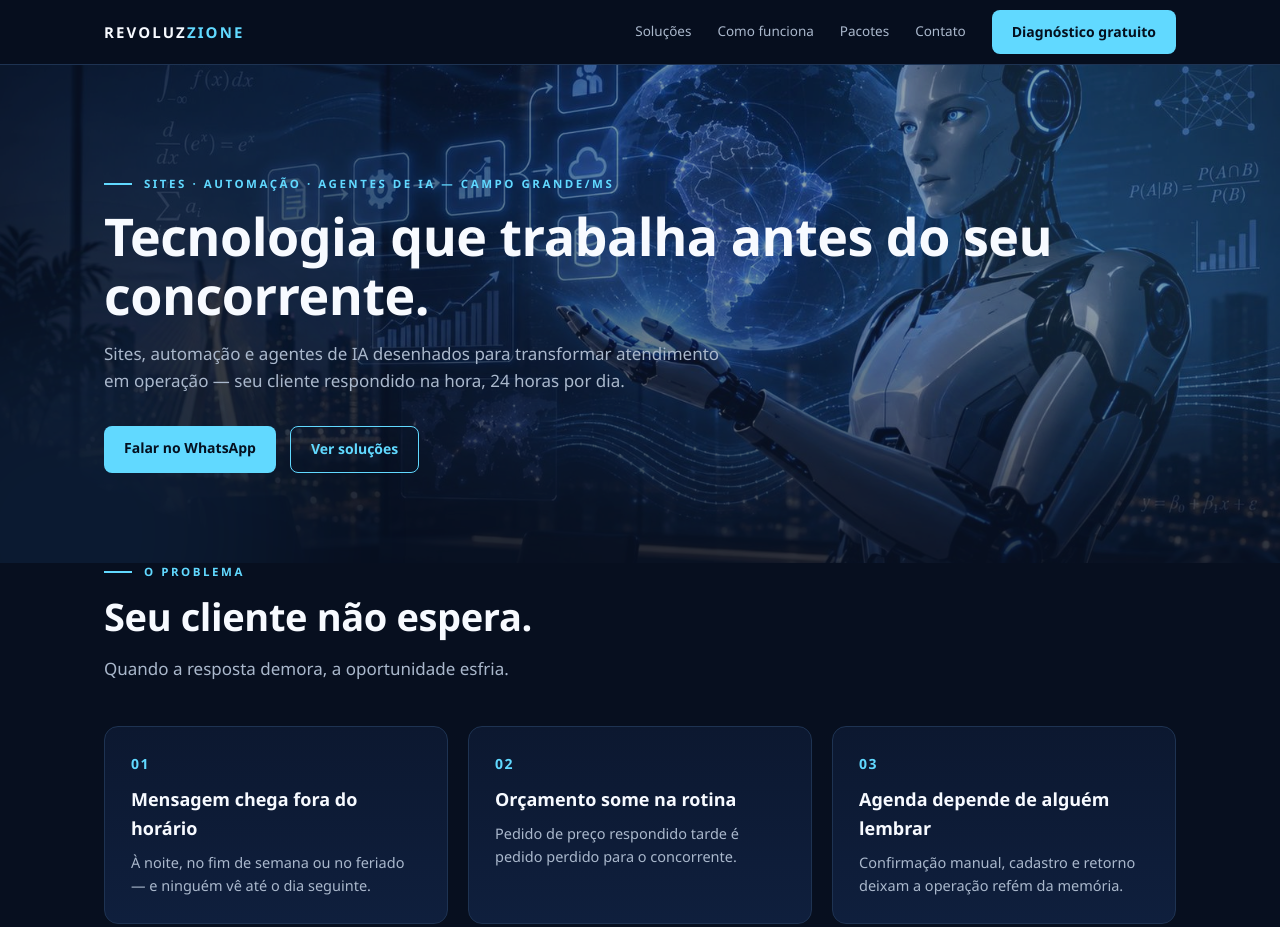
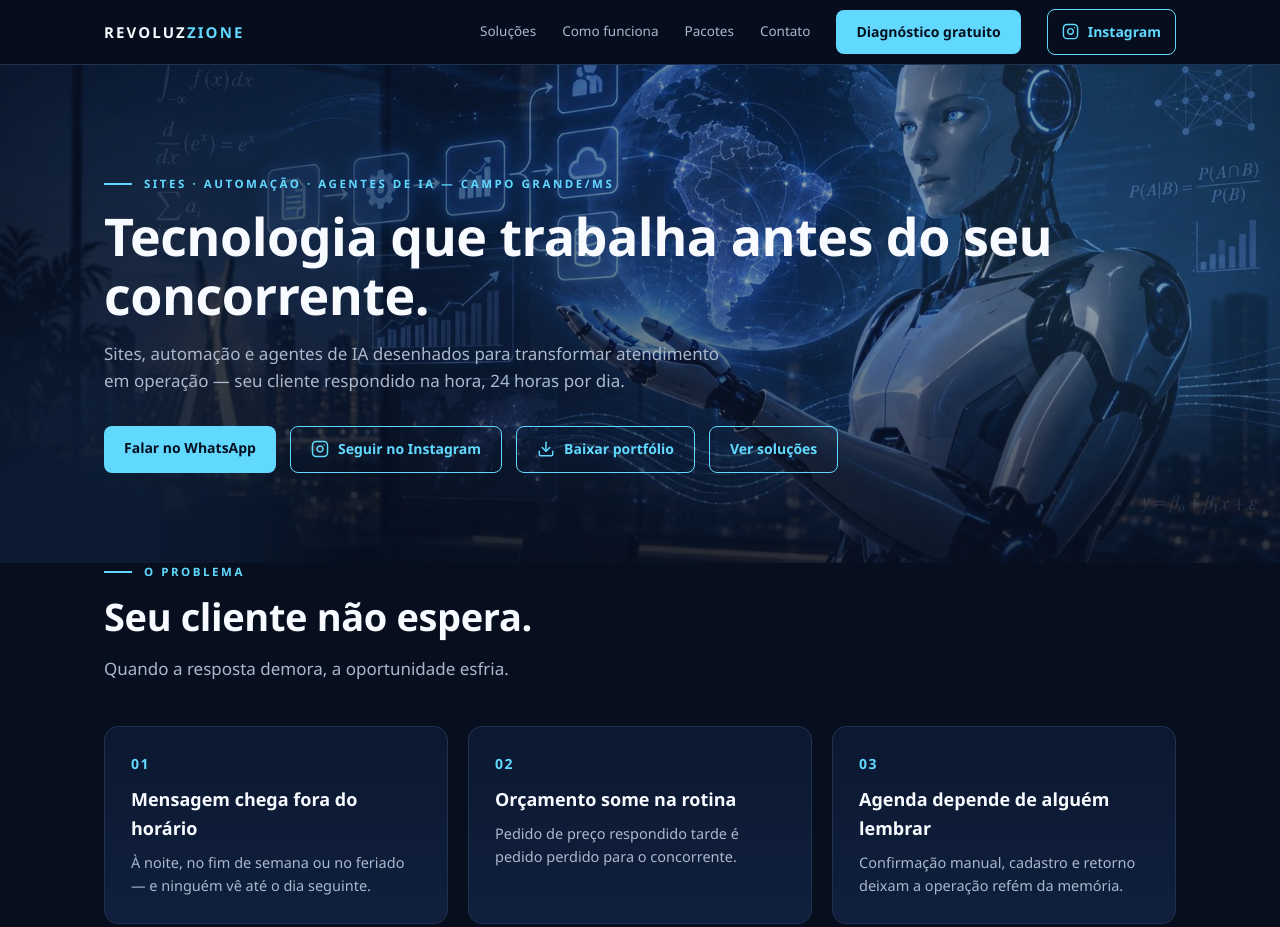
Before and after one commit to revoluzzioneautomacao-afk/site-vitrine, a plain HTML site: page index.html in a window 1280 px wide. Shown: the top 927 px of the page. Drawn offline with Linux system fonts and the light colour scheme.

Commit message:
Botoes Instagram + download do portfolio em PDF

```diff
--- a/index.html
+++ b/index.html
@@ -27,6 +27,8 @@
   .nav-links a:hover{color:var(--tit)}
   .btn{display:inline-block;background:var(--acc);color:#04101f!important;font-weight:700;padding:11px 20px;border-radius:8px;font-size:14px;transition:.2s}
   .btn:hover{filter:brightness(1.1)}
+  .btn-ig{display:inline-flex;align-items:center;gap:9px;text-decoration:none}
+  .btn-ig svg{flex:none}
   .btn-out{background:transparent;color:var(--acc)!important;border:1.5px solid var(--acc)}
   /* Camadas de arte futurista — dissolvidas no fundo (fade + blend), na paleta da marca */
   section,header{position:relative}
@@ -102,6 +104,10 @@
       <a href="#pacotes">Pacotes</a>
       <a href="#contato">Contato</a>
       <a class="btn" href="https://wa.me/5567991355654?text=Ol%C3%A1%2C%20Revoluzzione!%20Quero%20um%20diagn%C3%B3stico%20gratuito">Diagnóstico gratuito</a>
+      <a class="btn btn-out btn-ig" style="padding:11px 14px" href="https://www.instagram.com/revoluzzione.automacao/" target="_blank" rel="noopener" aria-label="Instagram da Revoluzzione">
+        <svg width="17" height="17" viewBox="0 0 24 24" fill="none" stroke="currentColor" stroke-width="2" stroke-linecap="round" stroke-linejoin="round"><rect x="2" y="2" width="20" height="20" rx="5"/><path d="M16 11.37A4 4 0 1 1 12.63 8 4 4 0 0 1 16 11.37z"/><line x1="17.5" y1="6.5" x2="17.51" y2="6.5"/></svg>
+        <span>Instagram</span>
+      </a>
     </div>
   </div>
 </nav>
@@ -117,6 +123,14 @@
     <p class="sub">Sites, automação e agentes de IA desenhados para transformar atendimento em operação — seu cliente respondido na hora, 24 horas por dia.</p>
     <div style="margin-top:32px;display:flex;gap:14px;flex-wrap:wrap">
       <a class="btn" href="https://wa.me/5567991355654?text=Ol%C3%A1%2C%20Revoluzzione!%20Quero%20um%20diagn%C3%B3stico%20gratuito">Falar no WhatsApp</a>
+      <a class="btn btn-out btn-ig" href="https://www.instagram.com/revoluzzione.automacao/" target="_blank" rel="noopener">
+        <svg width="18" height="18" viewBox="0 0 24 24" fill="none" stroke="currentColor" stroke-width="2" stroke-linecap="round" stroke-linejoin="round"><rect x="2" y="2" width="20" height="20" rx="5"/><path d="M16 11.37A4 4 0 1 1 12.63 8 4 4 0 0 1 16 11.37z"/><line x1="17.5" y1="6.5" x2="17.51" y2="6.5"/></svg>
+        <span>Seguir no Instagram</span>
+      </a>
+      <a class="btn btn-out btn-ig" href="Portfolio_Revoluzzione.pdf" download>
+        <svg width="18" height="18" viewBox="0 0 24 24" fill="none" stroke="currentColor" stroke-width="2" stroke-linecap="round" stroke-linejoin="round"><path d="M21 15v4a2 2 0 0 1-2 2H5a2 2 0 0 1-2-2v-4"/><polyline points="7 10 12 15 17 10"/><line x1="12" y1="15" x2="12" y2="3"/></svg>
+        <span>Baixar portfólio</span>
+      </a>
       <a class="btn btn-out" href="#solucoes">Ver soluções</a>
     </div>
   </div>
@@ -235,12 +249,17 @@
     <div class="label" style="justify-content:center">Próximo passo</div>
     <h2 class="big">Vamos encontrar o gargalo primeiro.</h2>
     <p class="sub" style="margin:14px auto 0">Diagnóstico gratuito de 30 minutos. Sem compromisso.</p>
-    <div style="margin-top:30px">
+    <div style="margin-top:30px;display:flex;gap:14px;flex-wrap:wrap;justify-content:center">
       <a class="btn" style="font-size:17px;padding:15px 30px" href="https://wa.me/5567991355654?text=Ol%C3%A1%2C%20Revoluzzione!%20Quero%20agendar%20meu%20diagn%C3%B3stico%20gratuito">WhatsApp (67) 99135-5654</a>
+      <a class="btn btn-out btn-ig" style="font-size:17px;padding:15px 26px" href="https://www.instagram.com/revoluzzione.automacao/" target="_blank" rel="noopener">
+        <svg width="20" height="20" viewBox="0 0 24 24" fill="none" stroke="currentColor" stroke-width="2" stroke-linecap="round" stroke-linejoin="round"><rect x="2" y="2" width="20" height="20" rx="5"/><path d="M16 11.37A4 4 0 1 1 12.63 8 4 4 0 0 1 16 11.37z"/><line x1="17.5" y1="6.5" x2="17.51" y2="6.5"/></svg>
+        <span>@revoluzzione.automacao</span>
+      </a>
     </div>
     <div class="linkrow" style="justify-content:center;gap:24px;margin-top:26px">
-      <span>@revoluzzione.automacao</span>
-      <span>revoluzzione.automacao@gmail.com</span>
+      <a href="Portfolio_Revoluzzione.pdf" download style="color:var(--corpo);text-decoration:underline">Baixar portfólio em PDF</a>
+      <span>·</span>
+      <span>Diagnóstico gratuito · 30 minutos · sem compromisso</span>
     </div>
   </div>
 </section>
```
